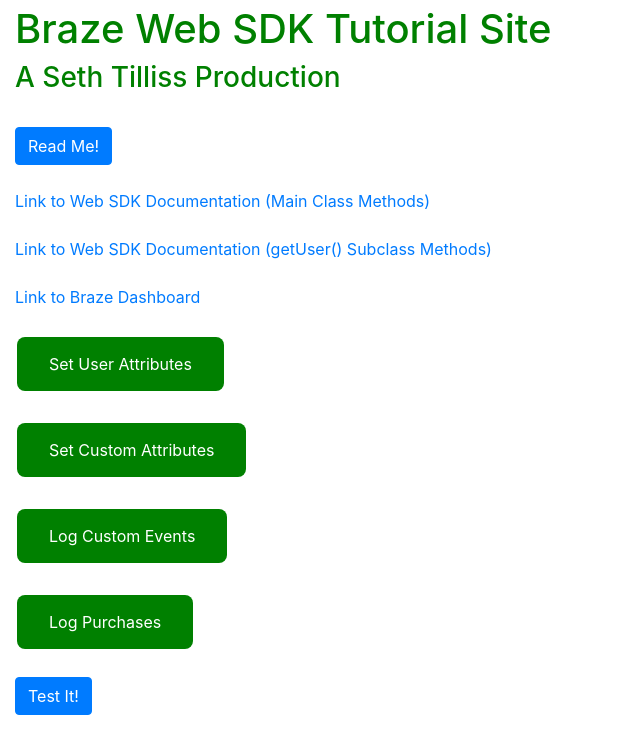
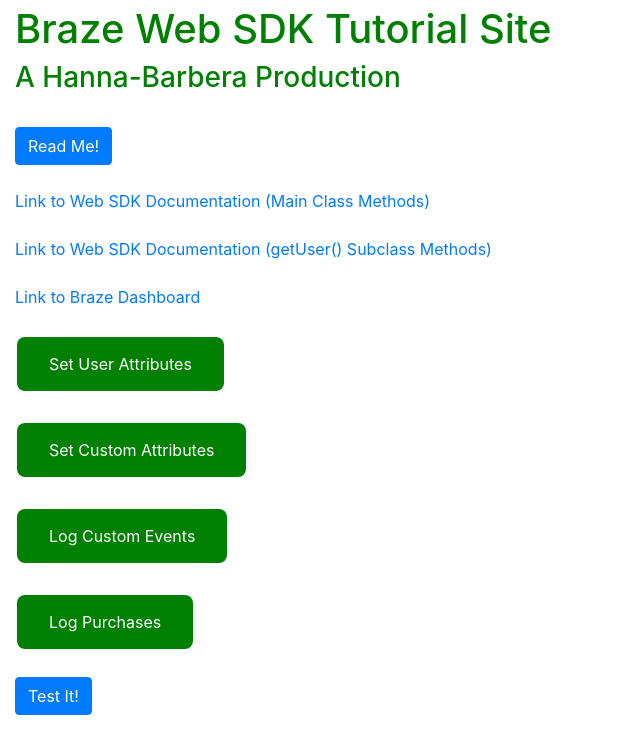
Before and after one commit to Maxie29486/Maxie29486.github.io, a plain HTML site: page index.html in a window 1280 px wide. Shown: the whole page, without its empty margins (0-640 px from the left). Drawn offline with nearby package versions, Linux system fonts and the light colour scheme.

Commit message:
Update index.html

```diff
--- a/index.html
+++ b/index.html
@@ -100,7 +100,7 @@
 <body>
 
   <h1>Braze Web SDK Tutorial Site</h1>
-  <h3>A Seth Tilliss Production</h3>
+  <h3>A Hanna-Barbera Production</h3>
 
   <br />
 
```
